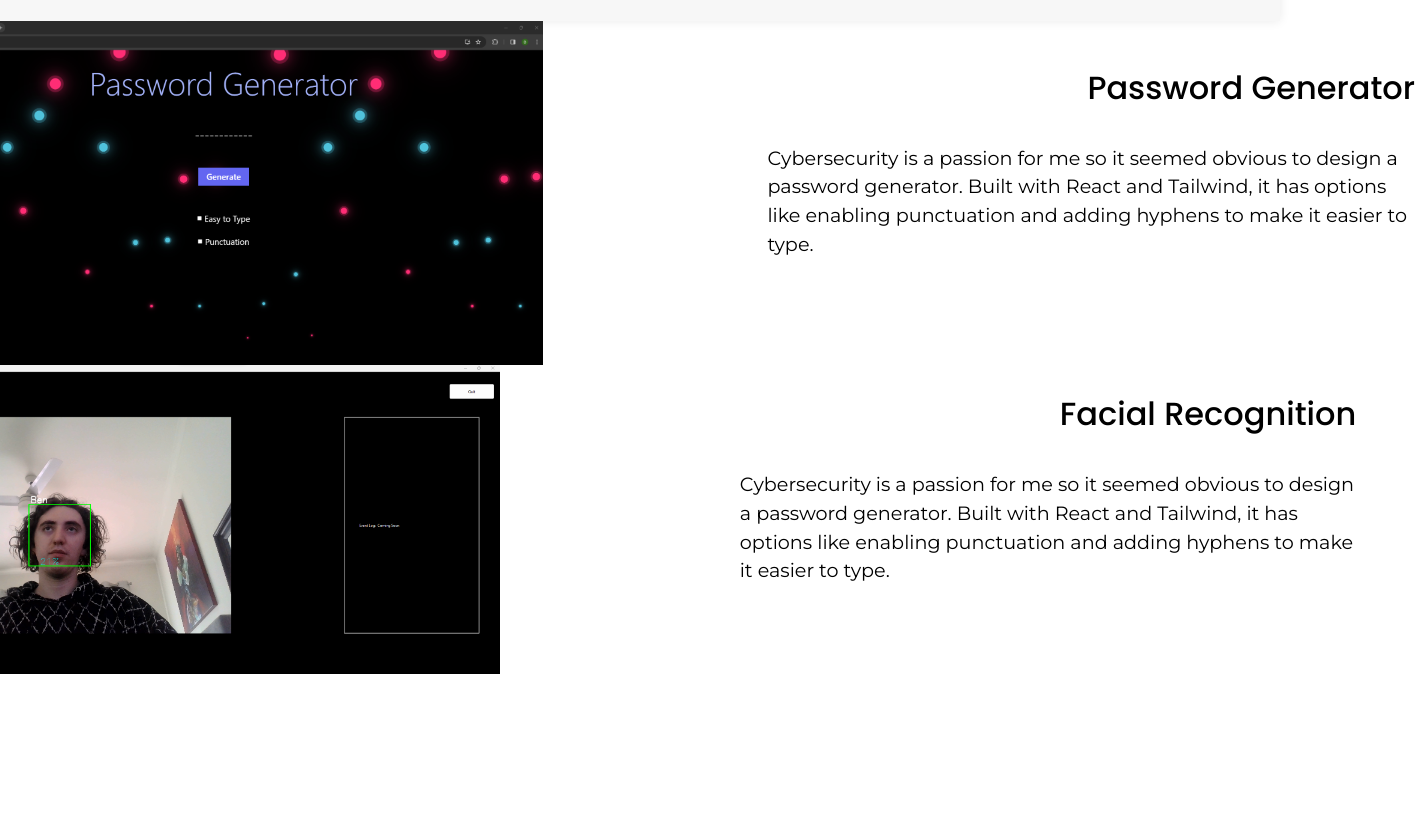
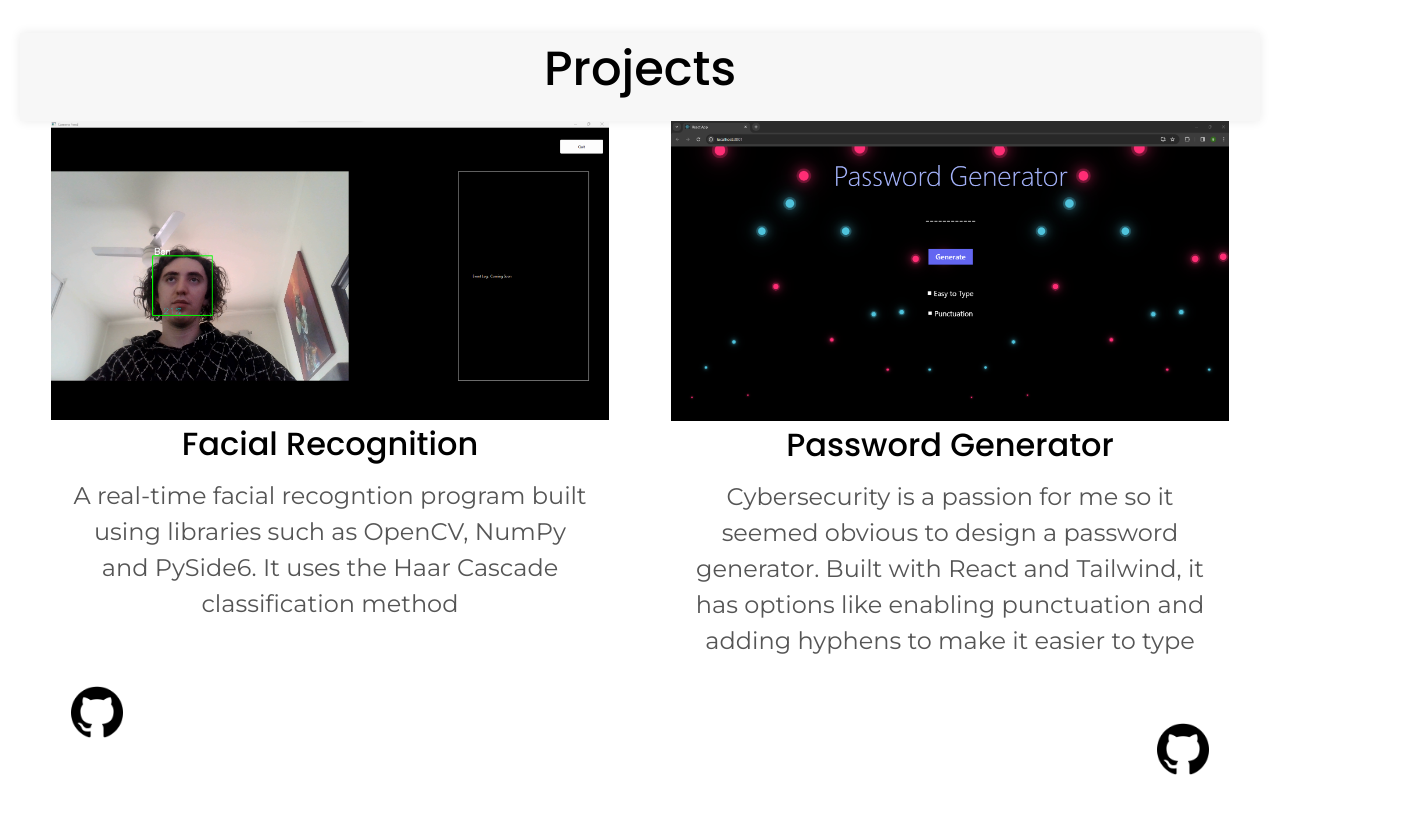
Before and after one commit to benhix/Portfolio, a React (Create React App) app: page / in a window 1280 px wide. Shown: the part 1687-2500 px from the top of the page, 1415 px wide, since content can reach past the window. Before the commit the page ends 2361 px from the top, so only its background shows below. Built offline with nearby package versions, Linux system fonts and the light colour scheme.

Commit message:
Github Links

```diff
--- a/src/sections/Home/Home.js
+++ b/src/sections/Home/Home.js
@@ -21,7 +21,7 @@ function Home() {
                                 from Adelaide, Australia 📍
                             </p>
                             <div className="gitimg">
-                                <a href="https://www.https://github.com/benhix">
+                                <a href="https://github.com/benhix">
                                     <img src={gitimg} />
                                 </a>
                             </div>
--- a/src/sections/Projects/Projects.css
+++ b/src/sections/Projects/Projects.css
@@ -1,3 +1,9 @@
+/* Projects.css */
+
+section {
+    padding: 20px;
+  }
+
   .projects-title {
     display: flex;
     justify-content: center;
@@ -7,44 +13,54 @@
     padding-bottom: 1rem;
   }
 
-.image-section {
+  .grid-container {
     display: flex;
-    justify-content: center;
-    align-items: center;
-
+    flex-wrap: wrap;
+    justify-content: space-around;
   }
 
+  .tile {
+    width: 45%; /* Adjust the width as needed */
+    margin-bottom: 20px;
+    display: flex;
+    flex-direction: column;
+    align-items: center;
+  }
+
+  .image-section {
+    width: 100%;
+    text-align: center;
+  }
 
   .image-section img {
-    max-width: 45%;
+    max-width: 100%; /* Ensure the image doesn't exceed its container */
     height: auto;
-    align-self: center;
-    justify-content: center;
-
   }
 
   .text-section {
-    margin-left: 14rem;
+    width: 100%;
+    padding: 0 20px;
+    text-align: center;
   }
-
-
 
   .title {
     font-size: 2rem;
-    padding-left: 20rem;
-    padding-bottom: 2rem;
-    margin: 0;
-    white-space: nowrap;
+    margin-bottom: 10px;
   }
 
-.facerec img {
-    margin-right: 15rem;
+  .bio {
+    font-size: 1.5rem;
+    color: #555;
   }
 
-.passgen-image {
-    display: flex;
-    justify-content: center;
-    align-items: center;
-    width: 50%;
-    margin-left: 21.2rem;
+  .git-link-passgen {
+    width: 10%;
+    height: auto;
+    float: right;
   }
+
+  .git-link-facerec {
+    width: 10%;
+    height: auto;
+    float: left;
+  }
--- a/src/sections/Projects/Projects.js
+++ b/src/sections/Projects/Projects.js
@@ -1,6 +1,7 @@
 import React from "react";
 import passgenimg from '../../assets/images/passgen.png';
 import facerecimg from '../../assets/images/facerec.png';
+import gitimg from '../../assets/images/github.png';
 
 import './Projects.css';
 
@@ -13,25 +14,37 @@ function Projects() {
             </div>
 
             <div className="grid-container">
-                <div className="passgen">
-                    <div className="passgen-image">
-                        <img src={passgenimg} />
-                    <div className="text-section">
-                        <h2 className="title">Password Generator</h2>
-                        <p className="bio">Cybersecurity is a passion for me so it seemed obvious to design a password generator. Built with React and Tailwind, it has options like enabling punctuation and adding hyphens to make it easier to type.</p>
+
+                <div className="tile">
+                    <div className="facerec">
+                        <div className="image-section">
+                            <img src={facerecimg} />
+                        </div>
+                        <div className="text-section">
+                            <h2 className="title">Facial Recognition</h2>
+                            <p className="bio">A real-time facial recogntion program built using libraries such as OpenCV, NumPy and PySide6. It uses the Haar Cascade classification method</p>
+                            <a href="https://github.com/benhix/Face-Recognition">
+                                <img className="git-link-facerec" src={gitimg} />
+                            </a>
+                        </div>
                     </div>
                 </div>
 
-                <div className="facerec">
-                    <div className="image-section">
-                        <img src={facerecimg} />
-                        <div className="facerec-text">
-                            <h2 className="title">Facial Recognition</h2>
-                            <p className="bio">Cybersecurity is a passion for me so it seemed obvious to design a password generator. Built with React and Tailwind, it has options like enabling punctuation and adding hyphens to make it easier to type.</p>
+                <div className="tile">
+                    <div className="passgen">
+                        <div className="image-section">
+                            <img src={passgenimg} />
+                        </div>
+                        <div className="text-section">
+                            <h2 className="title">Password Generator</h2>
+                            <p className="bio">Cybersecurity is a passion for me so it seemed obvious to design a password generator. Built with React and Tailwind, it has options like enabling punctuation and adding hyphens to make it easier to type</p>
+                            <a href="https://github.com/benhix/Password-Generator">
+                                <img className="git-link-passgen" src={gitimg} />
+                            </a>
                         </div>
                     </div>
                 </div>
-            </div>
+
             </div>
         </section>
     )
```
Lines whose indentation alone changed are shown as unchanged.
